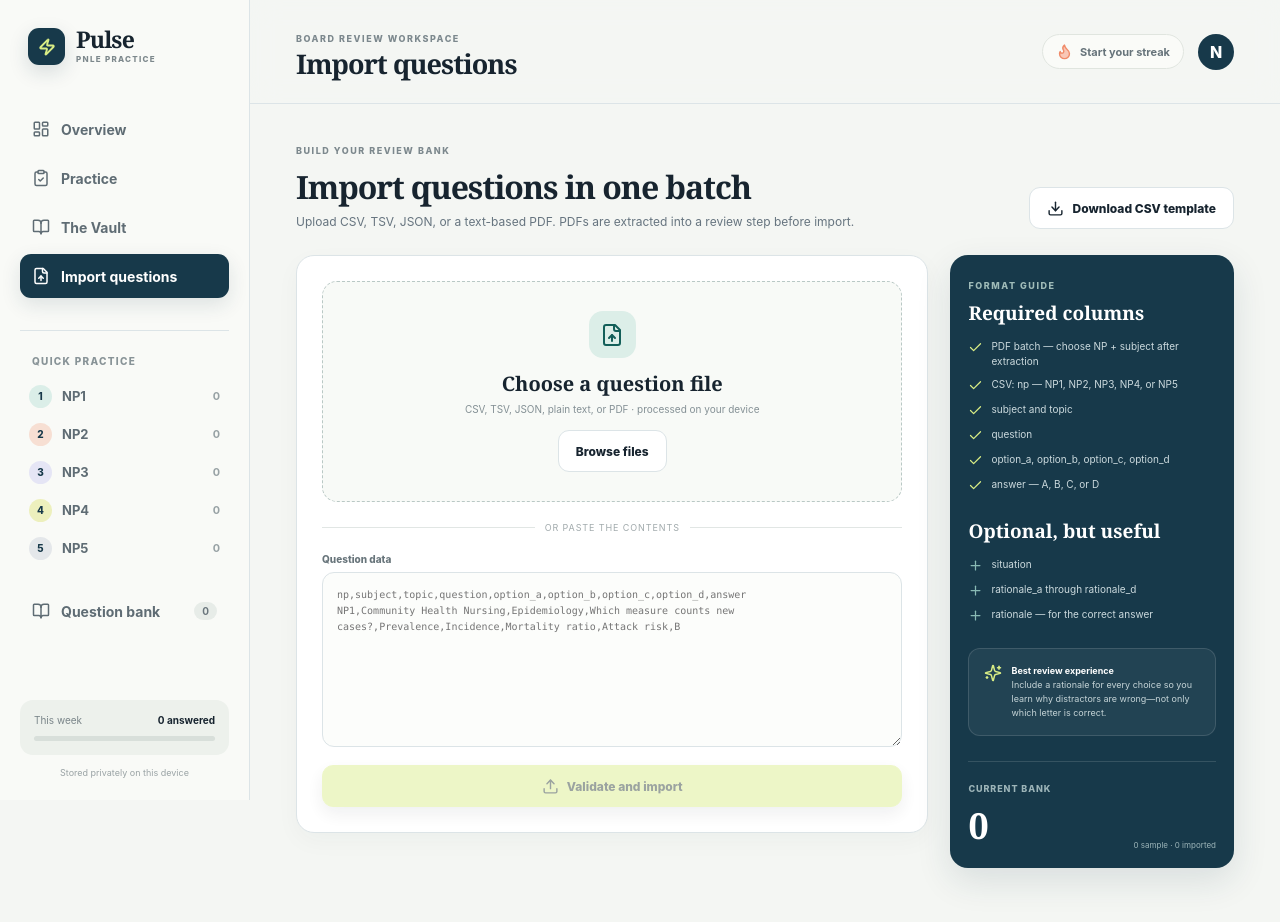
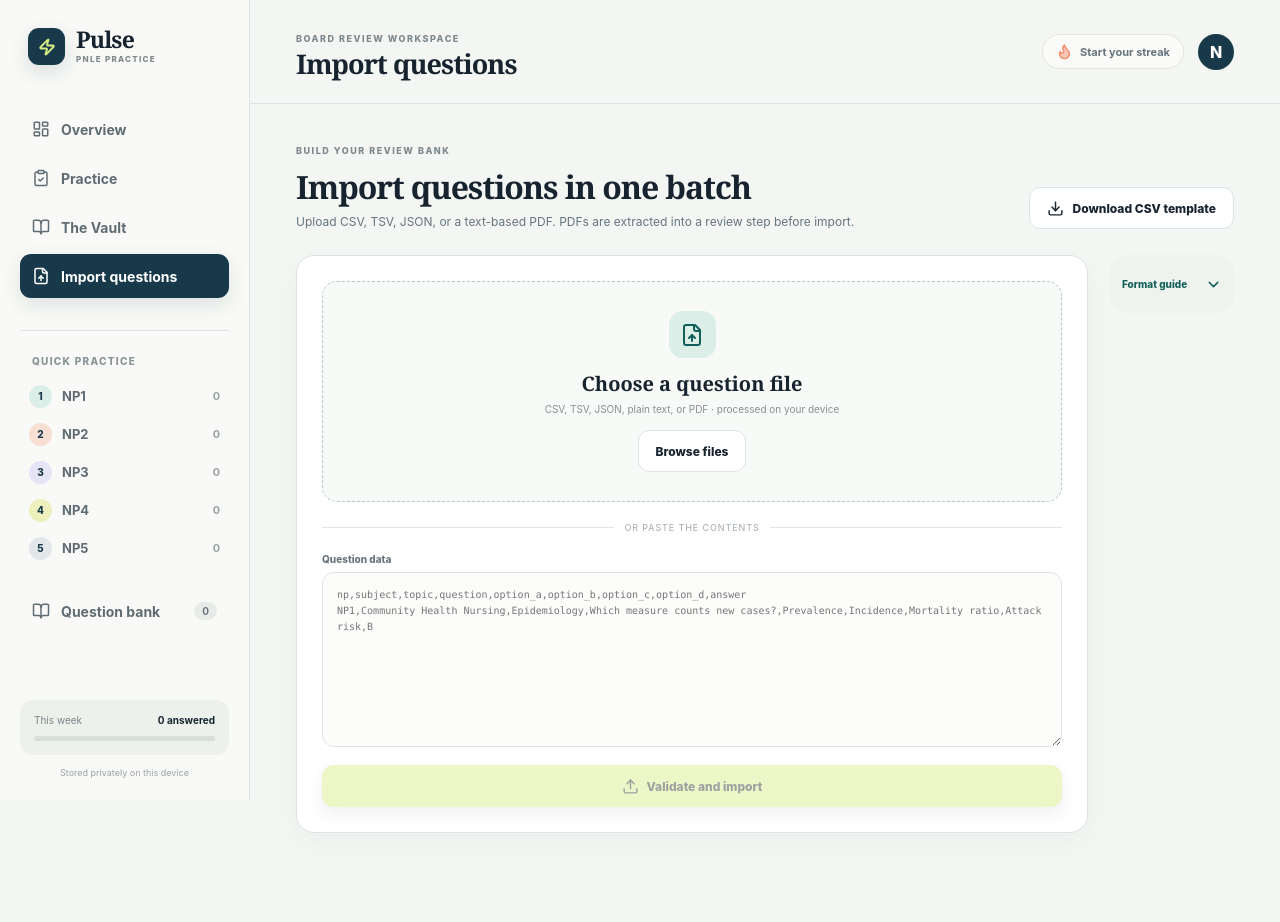
Before and after one commit to ShaneRyujin/pnle-practice-hub, a React (Vite) app: page / in a window 1280 px wide. Both pictures are taken after a click on the button "Import questions". Shown: the top 922 px of the page. After the commit the page ends 893 px from the top, so only its background shows below. Built offline with nearby package versions, Linux system fonts and the light colour scheme.

Commit message:
Make import format guide collapsible

```diff
--- a/src/App.tsx
+++ b/src/App.tsx
@@ -618,6 +618,7 @@ export default function Home() {
   const [selectedImportIds, setSelectedImportIds] = useState<string[]>([]);
   const [importText, setImportText] = useState("");
   const [importMessage, setImportMessage] = useState<{ type: "success" | "error"; text: string } | null>(null);
+  const [importGuideOpen, setImportGuideOpen] = useState(false);
   const [pdfCandidates, setPdfCandidates] = useState<PdfCandidate[]>([]);
   const [batchNp, setBatchNp] = useState<Practice>("NP1");
   const [batchSubject, setBatchSubject] = useState("Community Health Nursing");
@@ -1563,7 +1564,7 @@ export default function Home() {
               <div><span className="section-kicker">BUILD YOUR REVIEW BANK</span><h2>Import questions in one batch</h2><p>Upload CSV, TSV, JSON, or a text-based PDF. PDFs are extracted into a review step before import.</p></div>
               <button className="secondary-button" onClick={downloadTemplate}><Download size={17} /> Download CSV template</button>
             </div>
-            <div className="import-grid">
+            <div className={`import-grid ${importGuideOpen ? "guide-open" : "guide-collapsed"}`}>
               <section className="panel import-card">
                 <div className="dropzone" onClick={() => fileRef.current?.click()}>
                   <input ref={fileRef} type="file" accept=".csv,.tsv,.json,.txt,.pdf,application/pdf" onChange={handleFile} />
@@ -1598,8 +1599,9 @@ export default function Home() {
                 )}
               </section>
 
-              <aside className="import-guide">
-                <span className="section-kicker">FORMAT GUIDE</span>
+              <aside className={`import-guide ${importGuideOpen ? "open" : "collapsed"}`}>
+                <button className="import-guide-toggle" onClick={() => setImportGuideOpen((open) => !open)} aria-expanded={importGuideOpen}><span>Format guide</span><ChevronDown size={17} /></button>
+                {importGuideOpen && <div className="import-guide-content"><span className="section-kicker">FORMAT GUIDE</span>
                 <h3>Required columns</h3>
                 <div className="field-list">
                   {["PDF batch — choose NP + subject after extraction", "CSV: np — NP1, NP2, NP3, NP4, or NP5", "subject and topic", "question", "option_a, option_b, option_c, option_d", "answer — A, B, C, or D"].map((field) => <div key={field}><Check size={15} /><span>{field}</span></div>)}
@@ -1609,7 +1611,8 @@ export default function Home() {
                   {["situation", "rationale_a through rationale_d", "rationale — for the correct answer"].map((field) => <div key={field}><Plus size={15} /><span>{field}</span></div>)}
                 </div>
                 <div className="guide-tip"><Sparkles size={18} /><p><strong>Best review experience</strong><br />Include a rationale for every choice so you learn why distractors are wrong—not only which letter is correct.</p></div>
-                <div className="bank-summary"><span>Current bank</span><strong>{questions.length}</strong><small>{sampleQuestions.length} sample · {imported.length} imported</small></div>
+                <div className="bank-summary"><span>Current bank</span><strong>{questions.length}</strong><small>{imported.length} imported</small></div>
+                </div>}
               </aside>
             </div>
           </div>
```
